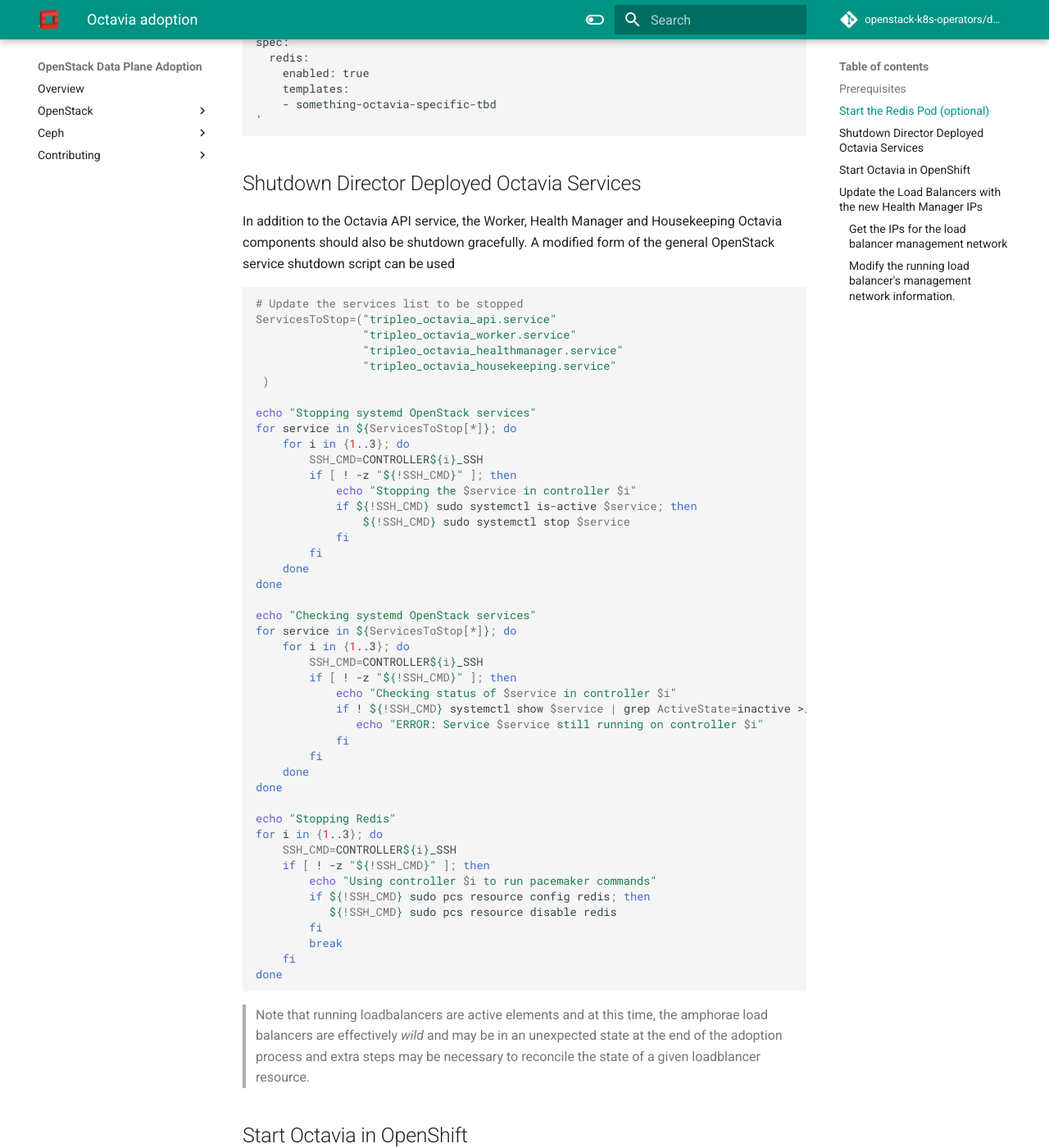
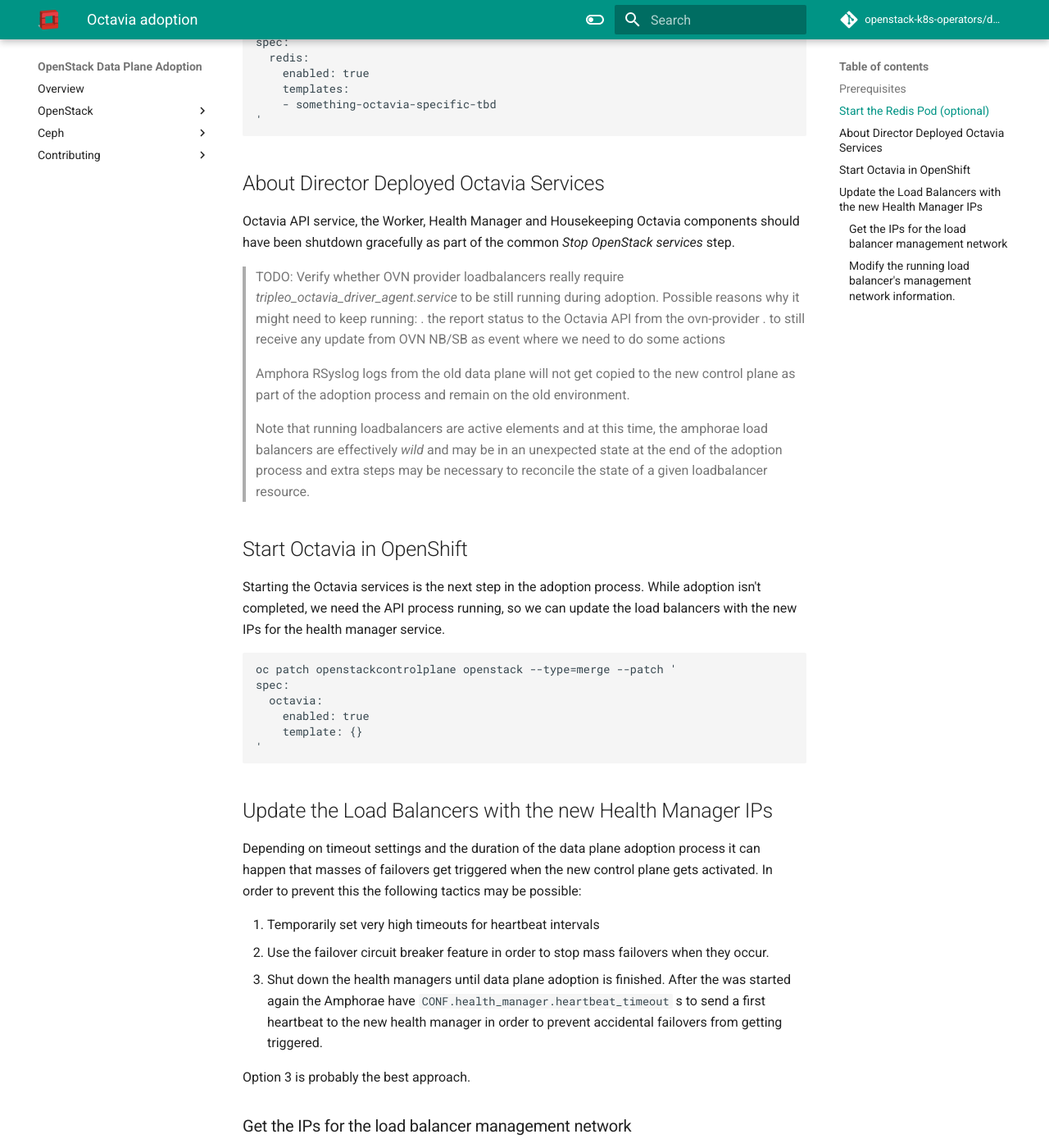
Before and after one commit to openstack-k8s-operators/data-plane-adoption, an MkDocs documentation site: the page built from docs/openstack/octavia_adoption.md, in a window 1280 px wide and 1400 px high, scrolled down 663 px. Shown: the whole window at 82% size. Built offline with MkDocs 1.6.1 and Material for MkDocs 9.7.7, drawn with Linux system fonts in a browser that asks for light colours; comment, search, counter and statistics services are not loaded; the version menu is left out; some of the changed text lies outside the part shown.

Commit message:
Update Octavia Adoption document
... and link to Octavia and Designate adoption documents from the
README.md.

````diff
--- a/docs/openstack/octavia_adoption.md
+++ b/docs/openstack/octavia_adoption.md
@@ -34,69 +34,32 @@
 '
 ```
 
-## Shutdown Director Deployed Octavia Services
+## About Director Deployed Octavia Services
 
-In addition to the Octavia API service, the Worker, Health Manager and
-Housekeeping Octavia components should also be shutdown gracefully. A modified
-form of the general OpenStack service shutdown script can be used
+Octavia API service, the Worker, Health Manager and
+Housekeeping Octavia components should have been shutdown gracefully as part of
+the common *Stop OpenStack services* step.
 
-```bash
+> TODO: Verify whether OVN provider loadbalancers really require
+> *tripleo_octavia_driver_agent.service* to be still running during adoption.
+> Possible reasons why it might need to keep running:
+> . the report status to the Octavia API from the ovn-provider
+> . to still receive any update from OVN NB/SB as event where we need
+>   to do some actions
 
-# Update the services list to be stopped
-ServicesToStop=("tripleo_octavia_api.service"
-                "tripleo_octavia_worker.service"
-                "tripleo_octavia_healthmanager.service"
-                "tripleo_octavia_housekeeping.service"
- )
-
-echo "Stopping systemd OpenStack services"
-for service in ${ServicesToStop[*]}; do
-    for i in {1..3}; do
-        SSH_CMD=CONTROLLER${i}_SSH
-        if [ ! -z "${!SSH_CMD}" ]; then
-            echo "Stopping the $service in controller $i"
-            if ${!SSH_CMD} sudo systemctl is-active $service; then
-                ${!SSH_CMD} sudo systemctl stop $service
-            fi
-        fi
-    done
-done
-
-echo "Checking systemd OpenStack services"
-for service in ${ServicesToStop[*]}; do
-    for i in {1..3}; do
-        SSH_CMD=CONTROLLER${i}_SSH
-        if [ ! -z "${!SSH_CMD}" ]; then
-            echo "Checking status of $service in controller $i"
-            if ! ${!SSH_CMD} systemctl show $service | grep ActiveState=inactive >/dev/null; then
-               echo "ERROR: Service $service still running on controller $i"
-            fi
-        fi
-    done
-done
-
-echo "Stopping Redis"
-for i in {1..3}; do
-    SSH_CMD=CONTROLLER${i}_SSH
-    if [ ! -z "${!SSH_CMD}" ]; then
-        echo "Using controller $i to run pacemaker commands"
-		if ${!SSH_CMD} sudo pcs resource config redis; then
-           ${!SSH_CMD} sudo pcs resource disable redis
-        fi
-		break
-    fi
-done
-```
+> Amphora RSyslog logs from the old data plane will not get copied to the new
+> control plane as part of the adoption process and remain on the old
+> environment.
 
 > Note that running loadbalancers are active elements and at this time, the
   amphorae load balancers are effectively *wild* and may be in an unexpected
   state at the end of the adoption process and extra steps may be necessary to
-  reconcile the state of a given loadblancer resource.
+  reconcile the state of a given loadbalancer resource.
 
 ## Start Octavia in OpenShift
 
 Starting the Octavia services is the next step in the adoption process. While
-adoption isn't completed, we need the API process running so we can update the
+adoption isn't completed, we need the API process running, so we can update the
 load balancers with the new IPs for the health manager service.
 
 
@@ -111,6 +74,22 @@
 
 ## Update the Load Balancers with the new Health Manager IPs
 
+ Depending on timeout settings and the duration of the data plane adoption
+ process it can happen that masses of failovers get triggered when the new
+ control plane gets activated. In order to prevent this the following
+ tactics may be possible:
+
+ 1. Temporarily set very high timeouts for heartbeat intervals
+ 2. Use the failover circuit breaker feature in order to stop mass failovers
+    when they occur.
+ 3. Shut down the health managers until data plane adoption is finished.
+    After the was started again the Amphorae have
+    `CONF.health_manager.heartbeat_timeout` s to send a first heartbeat to the
+    new health manager in order to prevent accidental failovers from getting
+    triggered.
+
+Option 3 is probably the best approach.
+
 ### Get the IPs for the load balancer management network
 
 *TODO: We will need the details of how the OpenShift OpenStack control
@@ -119,4 +98,9 @@
 
 ### Modify the running load balancer's management network information.
 
- *TODO: Allegedly there's an API for that *
+```
+alias ocopenstack="oc exec -t openstackclient -- openstack"
+for ampid in $(ocopenstack loadbalancer amphora list -c id -f value); do
+    ocopenstack loadbalancer amphora configure ${ampid}
+done
+```
````
Also changed, not shown: other parts of docs/openstack/octavia_adoption.md (+1 -1 lines), docs/README.md (+4 -0 lines).
